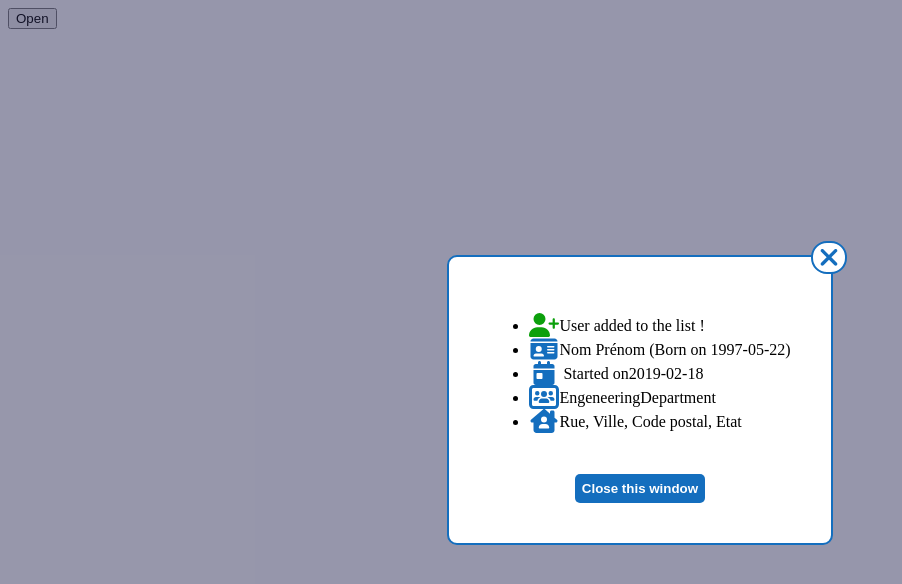
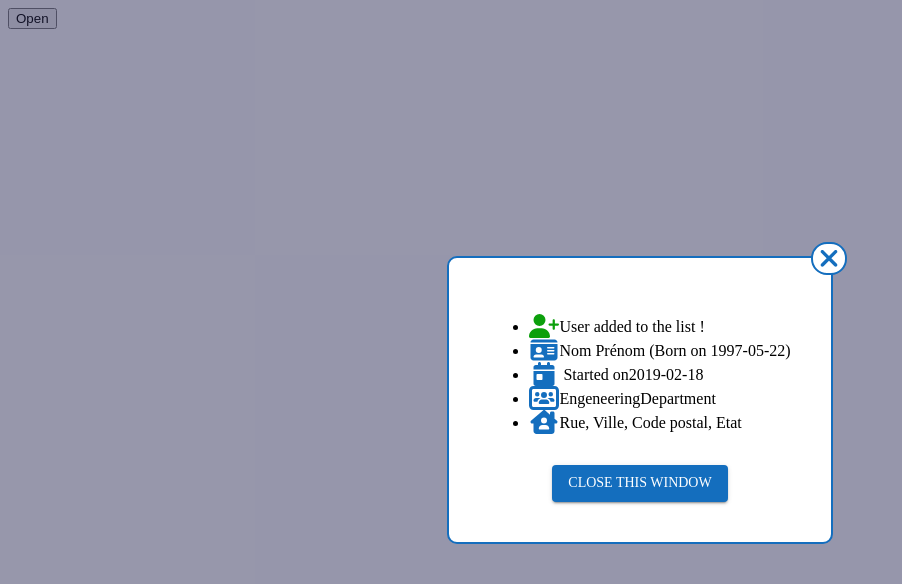
Before and after one commit to CVitti/P14_Custom-components, a React (Create React App) app in the folder hrnet-react-components/: page / in a window 1280 px wide. Both pictures are taken after a click on the button "Open". Shown: the top 584 px of the page, without its empty margins (0-902 px from the left). Built offline with nearby package versions, Linux system fonts and the light colour scheme.

Commit message:
button replaced by MUI button

```diff
--- a/hrnet-react-components/src/App.jsx
+++ b/hrnet-react-components/src/App.jsx
@@ -31,6 +31,7 @@ function App() {
       <Modal
         isOpen={isModalOpen}
         modalClose={manageModalState}
+        color="#146EBE"
       >
         <ul className="createModalList">
           <li className="createModalTitle createModalItem">
--- a/hrnet-react-components/src/components/Modal.css
+++ b/hrnet-react-components/src/components/Modal.css
@@ -31,15 +31,3 @@
     border-color: #146EBE;
     border-style: solid;
 }
-
-.closeBtn{
-    align-self: center;
-    width: fit-content;
-    margin-top: 10px;
-    padding: 5px;
-    background-color: #146EBE;
-    border-color: transparent;
-    border-radius: 5px;
-    font-weight: 600;
-    color: #FFFFFF;
-}
--- a/hrnet-react-components/src/components/Modal.jsx
+++ b/hrnet-react-components/src/components/Modal.jsx
@@ -10,10 +10,12 @@ import { faXmark } from '@fortawesome/free-solid-svg-icons';
 // React import
 import React from "react";
 
+// MUI Button import
+import Button from '@mui/material/Button';
+import { createTheme, ThemeProvider } from '@mui/material/styles';
+
 // Proptypes import
 import PropTypes from 'prop-types';
-import { useEffect } from "react";
-import { useState } from "react";
 
 Modal.propTypes = {
     children: PropTypes.oneOfType([
@@ -21,7 +23,8 @@ Modal.propTypes = {
         PropTypes.node
     ]).isRequired,
     isOpen: PropTypes.bool.isRequired,
-    modalClose: PropTypes.func.isRequired
+    modalClose: PropTypes.func.isRequired,
+    color: PropTypes.string.isRequired
 }
 
 /**
@@ -34,83 +37,30 @@ Modal.propTypes = {
  */
 export default function Modal({children, isOpen, modalClose}){
 
-    const [focusableElements, setFocusableElements] = useState({});
-    let activeIndex = 0;
-
-    const handleKeydown = event => {
-        // get the listener corresponding to the pressed key
-        const listener = keyListenersMap.get(event.keyCode)
-
-        // call the listener if it exists
-        return listener && listener(event)
-    }
-
-    useEffect(() =>{
-        if(isOpen){
-            setFocusableElements(document.querySelectorAll('#modalContent button'));
-        }
-    }, [isOpen])
-
-    useEffect(() =>{
-        document.addEventListener('keydown', handleKeydown)
-
-        return () => {
-            // Detach listener when component unmounts
-            document.removeEventListener('keydown', handleKeydown)
-        }
-    }, [handleKeydown])
-
-    // Manage tab and shift+tab press
-    const handleTab = event => {
-        let total = focusableElements.length;
-
-        // If tab was pressed without shift
-        if (!event.shiftKey) {
-          // If activeIndex + 1 larger than array length focus first element otherwise focus next element
-          activeIndex + 1 === total ? activeIndex = 0 : activeIndex += 1;
-
-          focusableElements[activeIndex]?.focus();
-
-          // Don't do anything I wouldn't do
-          return event.preventDefault();
-        }
-
-        // If tab was pressed with shift
-        if (event.shiftKey) {
-          // if activeIndex - 1 less than 0 focus last element otherwise focus previous element
-          activeIndex - 1 < 0 ? activeIndex = total - 1 : activeIndex -= 1;
-
-          focusableElements[activeIndex]?.focus();
-
-          // Don't do anything I wouldn't do
-          return event.preventDefault();
-        }
-    }
-
-    // Close modal on escape press
-    const handleEscape = evt => {
-        if (evt.key === 'Escape'){
-            modalClose();
-        }
-    };
-
-    // map of keyboard listeners
-    const keyListenersMap = new Map([
-        [27, handleEscape],
-        [9, handleTab],
-    ]);
+    const btnTheme = createTheme({
+        palette: {
+          primary: {
+            main: "#146EBE",
+          },
+        },
+        typography: {
+            fontFamily: 'Montserrat',
+        },
+    });
 
     if (isOpen) {
         return (
             <div className='modalBg' id="modalBg" role="dialog" aria-modal="true">
                 <section className='modalContent' id="modalContent">
-                    <button className="closeIcon" onClick={modalClose} tabIndex="0">
+                    <button className="closeIcon" onClick={modalClose}>
                         <FontAwesomeIcon icon={faXmark} size="2x" color="#146EBE"/>
                     </button>
                     {children}
-                    <button className="closeBtn" onClick={modalClose} tabIndex="1">
-                        Close this window
-                    </button>
+                    <ThemeProvider theme={btnTheme}>
+                        <Button variant="contained" onClick={modalClose} sx={{width:"fit-content", alignSelf:"center"}}>
+                            Close this window
+                        </Button>
+                    </ThemeProvider>
                 </section>
             </div>
         );
```
Also changed, not shown: hrnet-react-components/package.json (+12 -6 lines), 3 other files (tests, documents, lock files or other folders).
